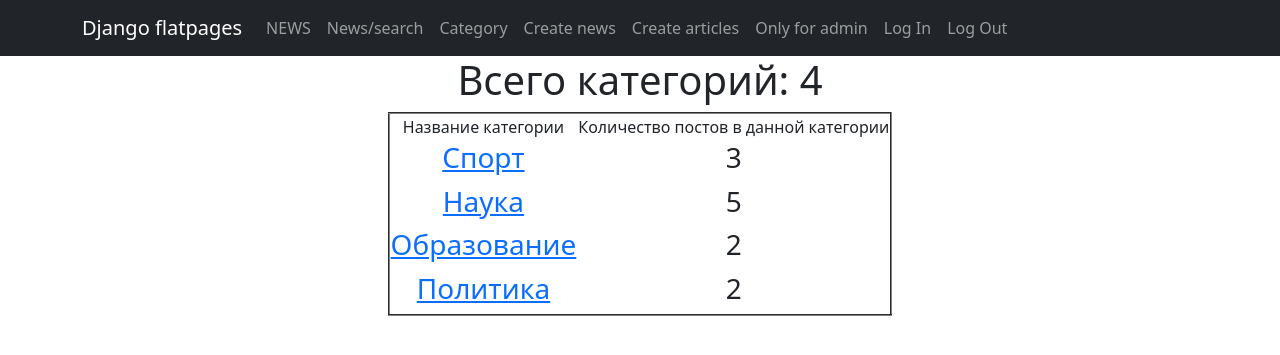
After one commit to Oleg2Pi/NewsPaper, a Django app: page /news/category/ in a window 1280 px wide. The commit adds this page. Shown: the top 355 px of the page. Run offline with Django 5.2, Linux system fonts and the light colour scheme; data comes from the database, SQL or seed files in the repository; both versions use the stored data as it was after the commit; some libraries are stand-ins or nearby versions.

Commit message:
Big job for modificate newsportal

```diff
--- a/NewsPaper/news/admin.py
+++ b/NewsPaper/news/admin.py
@@ -1,5 +1,5 @@
 from django.contrib import admin
-from .models import Author, Post, Comment, Category, PostCategory
+from .models import Author, Post, Comment, Category, PostCategory, CategorySubscribers
 
 
 admin.site.register(Author)
@@ -7,3 +7,4 @@ admin.site.register(Post)
 admin.site.register(Comment)
 admin.site.register(Category)
 admin.site.register(PostCategory)
+admin.site.register(CategorySubscribers)
--- a/NewsPaper/news/models.py
+++ b/NewsPaper/news/models.py
@@ -19,6 +19,21 @@ class Author(models.Model):
 
 class Category(models.Model):
     name = models.CharField(max_length=255, unique=True)
+    subscribers = models.ManyToManyField(User, through='CategorySubscribers')
+
+    def get_absolute_url(self):
+        return reverse(
+            'news:category_detail',
+            args=[self.id]
+        )
+
+    def get_post(self):
+        return self.post_set.all()
+
+
+class CategorySubscribers(models.Model):
+    category = models.ForeignKey(Category, on_delete=models.CASCADE)
+    user = models.ForeignKey(User, on_delete=models.CASCADE)
 
 
 class Post(models.Model):
@@ -44,7 +59,27 @@ class Post(models.Model):
         return self.text[:124] + '...'
 
     def get_absolute_url(self):
-        return reverse('post_detail', args=[str(self.id)])
+        return reverse(
+            'news:post_detail',
+            args=[self.id]
+            )
+
+    def get_category(self):
+        categories = self.category.all()
+        if len(categories) == 1:
+            return f"{categories[0].name}"
+        else:
+            list_category = []
+            for category in categories:
+                list_category.append(category.name)
+            return f"{', '.join(list_category)}"
+
+    def get_category_url(self):
+        category = self.category.all()[0]
+        return reverse(
+            'news:category_detail',
+            args=[category.id]
+        )
 
 
 class PostCategory(models.Model):
--- a/NewsPaper/news/urls.py
+++ b/NewsPaper/news/urls.py
@@ -1,12 +1,14 @@
 from django.urls import path
 from .views import (
     PostsList, PostDetail, PostsSearch, NewsCreate, NewsUpdate, NewsDelete, upgrade_me,
+    CategoryList, CategoryDetail, subscribe
 )
 
+app_name = 'news'
 
 urlpatterns = [
     path('', PostsList.as_view(), name='posts_list'),
-    path('<int:id>', PostDetail.as_view(), name='post_detail'),
+    path('<int:pk>', PostDetail.as_view(), name='post_detail'),
     path('search/', PostsSearch.as_view(), name='post_search'),
     path('create/', NewsCreate.as_view(), name='news_create'),
     path('articles/create/', NewsCreate.as_view(), name='article_create'),
@@ -14,5 +16,8 @@ urlpatterns = [
     path('articles/<int:pk>/update/', NewsUpdate.as_view(), name='post_update'),
     path('<int:pk>/delete/', NewsDelete.as_view(), name='post_delete'),
     path('articles/<int:pk>/delete/', NewsDelete.as_view(), name='post_delete'),
-    path('upgrade/', upgrade_me, name='upgrade')
+    path('upgrade/', upgrade_me, name='upgrade'),
+    path('category/', CategoryList.as_view(), name='category_list'),
+    path('category/<int:pk>/', CategoryDetail.as_view(), name='category_detail'),
+    path('category/<int:pk>/subscribe/', subscribe, name='subscribe')
 ]
--- a/NewsPaper/news/views.py
+++ b/NewsPaper/news/views.py
@@ -1,19 +1,21 @@
 from typing import Any
 from django.db.models.query import QuerySet
 from django.forms.models import BaseModelForm
-from django.http import HttpResponse
+from django.http import HttpResponse, HttpResponseRedirect
 from django.urls import reverse_lazy
 from django.views.generic import (
     ListView, DetailView, CreateView, UpdateView, DeleteView,
 )
 from django.contrib.auth.mixins import LoginRequiredMixin, PermissionRequiredMixin
-from .models import Post
+from .models import Post, Category
 from .filters import PostsFilter
 from .forms import PostForm
 
-from django.shortcuts import redirect
+from django.shortcuts import redirect, render, reverse
 from django.contrib.auth.models import Group
 from django.contrib.auth.decorators import login_required
+from django.template.loader import render_to_string
+from django.core.mail import EmailMultiAlternatives
 
 
 class PostsList(LoginRequiredMixin, ListView):
@@ -51,7 +53,7 @@ class PostDetail(DetailView):
     model = Post
     template_name = 'post.html'
     context_object_name = 'post'
-    pk_url_kwarg = 'id'
+    pk_url_kwarg = 'pk'
 
 
 class NewsCreate(PermissionRequiredMixin, CreateView):
@@ -68,6 +70,27 @@ class NewsCreate(PermissionRequiredMixin, CreateView):
         post.save()
         return super().form_valid(form)
 
+    # def post(self, request, *args, **kwargs):
+    #     post_category_pk = request.POST['category']
+    #     text = request.POST.get('text')
+    #     title = request.POST.get('title')
+    #     post_category = Category.objects.get(pk=post_category_pk)
+    #     subscribers = post_category.subscribers.all()
+
+    #     for subscriber in subscribers:
+    #         html_cont = render_to_string(
+    #             'main.html', {'user': subscriber, 'text': text[:50], 'post': post, 'title': title}
+    #         )
+    #         msg = EmailMultiAlternatives(
+    #             subject=title,
+    #             body=f'{text[:50]}',
+    #             from_email="p0likarpov.oleg@yandex.ru",
+    #             to=[]
+    #         )
+    #         msg.attach_alternative(html_cont, "text/html")
+    #         msg.send()
+    #     return redirect('/news/')
+
 
 class NewsUpdate(PermissionRequiredMixin, LoginRequiredMixin, UpdateView):
     permission_required = ('news.change_post')
@@ -83,6 +106,24 @@ class NewsDelete(PermissionRequiredMixin, DeleteView):
     success_url = reverse_lazy('posts_list')
 
 
+class CategoryList(ListView):
+    model = Category
+    template_name = 'category_list.html'
+    context_object_name = 'category'
+
+
+class CategoryDetail(DetailView):
+    model = Category
+    template_name = 'category.html'
+    context_object_name = 'category'
+    pk_url_kwarg = 'pk'
+
+    def get_context_data(self, **kwargs: Any) -> dict[str, Any]:
+        context = super().get_context_data(**kwargs)
+        category = Category.objects.get(pk=self.kwargs['pk'])
+        context['is_not_subscribe'] = not self.request.user.category_set.filter(id=category.pk).exists()
+        return context
+
 @login_required
 def upgrade_me(request):
     user = request.user
@@ -90,3 +131,11 @@ def upgrade_me(request):
     if not request.user.groups.filter(name='authors').exists():
         authors_group.user_set.add(user)
     return redirect('/news')
+
+@login_required
+def subscribe(request, pk):
+    user = request.user
+    category = Category.objects.get(id=pk)
+    category.subscribers.add(user)
+    message = "Вы успешно подписались на рассылку новостей категории"
+    return render(request, 'subscribe.html', {'category': category, 'message': message})
--- /dev/null
+++ b/NewsPaper/templates/category_list.html
@@ -0,0 +1,27 @@
+{% extends 'flatpages/default.html' %}
+{% load custom_filter %}
+{% block title %}
+Category
+{% endblock title %}
+
+{% block content %}
+<h1>Всего категорий: {{ category|length }}</h1>
+<table border="2" align="center">
+    <tr>
+        <td>Название категории</td>
+        <td>Количество постов в данной категории</td>
+    </tr>
+
+{% for categ in category %}
+<tr align="center">
+    <td>
+        <a href="{{ categ.get_absolute_url }}">
+        <h3>{{ categ.name }}</h3>
+    </a>
+    </td>
+    <td><h3>{{ categ.get_post|length }}</h3></td>
+</tr>
+
+{% endfor %}
+</table>
+{% endblock %}
--- a/NewsPaper/templates/flatpages/default.html
+++ b/NewsPaper/templates/flatpages/default.html
@@ -25,18 +25,30 @@
             <div class="collapse navbar-collapse" id="navbarResponsive">
                 <ul class="navbar-nav ml-auto">
                     <li class="nav-item active">
-                        <a class="nav-link" href="#">Home
-                            <span class="sr-only">(current)</span>
+                        <a class="nav-link" href="/news/">NEWS
+                            <!-- <span class="sr-only">(current)</span> -->
                         </a>
                     </li>
                     <li class="nav-item">
-                        <a class="nav-link" href="/about/">About</a>
+                        <a class="nav-link" href="/news/search/">News/search</a>
                     </li>
                     <li class="nav-item">
-                        <a class="nav-link" href="/contacts/">Contact</a>
+                        <a class="nav-link" href="/news/category">Category</a>
                     </li>
                     <li class="nav-item">
-                        <a class="nav-link" href="/only_admin/">Only for admin</a>
+                        <a class="nav-link" href="/news/create">Create news</a>
+                    </li>
+                    <li class="nav-item">
+                        <a class="nav-link" href="/news/articles/create">Create articles</a>
+                    </li>
+                    <li class="nav-item">
+                        <a class="nav-link" href="/admin/">Only for admin</a>
+                    </li>
+                    <li class="nav-item">
+                        <a class="nav-link" href="/accounts/login">Log In</a>
+                    </li>
+                    <li class="nav-item">
+                        <a class="nav-link" href="/accounts/logout">Log Out</a>
                     </li>
                 </ul>
             </div>
--- a/NewsPaper/templates/post.html
+++ b/NewsPaper/templates/post.html
@@ -14,6 +14,12 @@ Post
 <h3>Дата публикации: {{ post.time_create|date:'d.M.Y' }}</h3>
 <hr>
 <h3>{{ post.text|censor }}</h3>
+<hr>
+{% if post.get_category %}
+<h5>Категория данной статьи: <a href="{{ post.get_category_url }}">{{ post.get_category }}</a></h5>
+{% else %}
+<h5>Категория не установлена</h5>
+{% endif %}
 {% else %}
 <h3>Статья не найдена!</h3>
 {% endif %}
--- a/NewsPaper/templates/posts.html
+++ b/NewsPaper/templates/posts.html
@@ -8,8 +8,8 @@ Post
 
 <!-- В контенте на странице мы выводим все товары -->
 {% block content %}
-<h1>Все статьи</h1>
-<h6>Количество статей на странице: {{ posts|length }}</h6>
+<h1>Опубликованные новости/статьи</h1>
+<h6>Количество постов на странице: {{ posts|length }}</h6>
 
 {% if is_not_author %}
     <button><a href="upgrade/">Стать автором?</a></button>
@@ -24,7 +24,7 @@ Post
     </tr>
     {% for post in posts %}
     <tr>
-        <td>{{ post.title|censor }}</td>
+        <td><a href="{{ post.get_absolute_url }}">{{ post.title|censor }}</a></td>
         <td>{{ post.time_create|date:'d.M.Y' }}</td>
         <td>{{ post.text|truncatewords:20|censor }}</td>
     </tr>
--- a/NewsPaper/templates/posts_search.html
+++ b/NewsPaper/templates/posts_search.html
@@ -24,7 +24,7 @@ Posts
     </tr>
     {% for post in posts %}
     <tr>
-        <td>{{ post.title|censor }}</td>
+        <td><a href="{{ post.get_absolute_url }}">{{ post.title|censor }}</a></td>
         <td>{{ post.time_create|date:'d.M.Y' }}</td>
         <td>{{ post.text|truncatewords:20|censor }}</td>
     </tr>
--- /dev/null
+++ b/NewsPaper/templates/subscribe.html
@@ -0,0 +1,6 @@
+{% extends 'flatpages/default.html' %}
+
+{% block content %}
+<h1 class="text-center">{{ message }} "{{ category.name }}"</h1>
+<button><a href="{% url 'news:category_detail' category.id %}">Вернуться назад</a></button>
+{% endblock content %}
```
Also changed, not shown: NewsPaper/NewsPaper/settings.py (+11 -1 lines), NewsPaper/templates/category.html (added, +40 -0 lines), NewsPaper/commands_dj_shell.txt (renamed from commands_dj_shell.txt), NewsPaper/db.sqlite3, NewsPaper/news/migrations/0003_categorysubscribers_category_subscribers.py (added), 1 other file.
